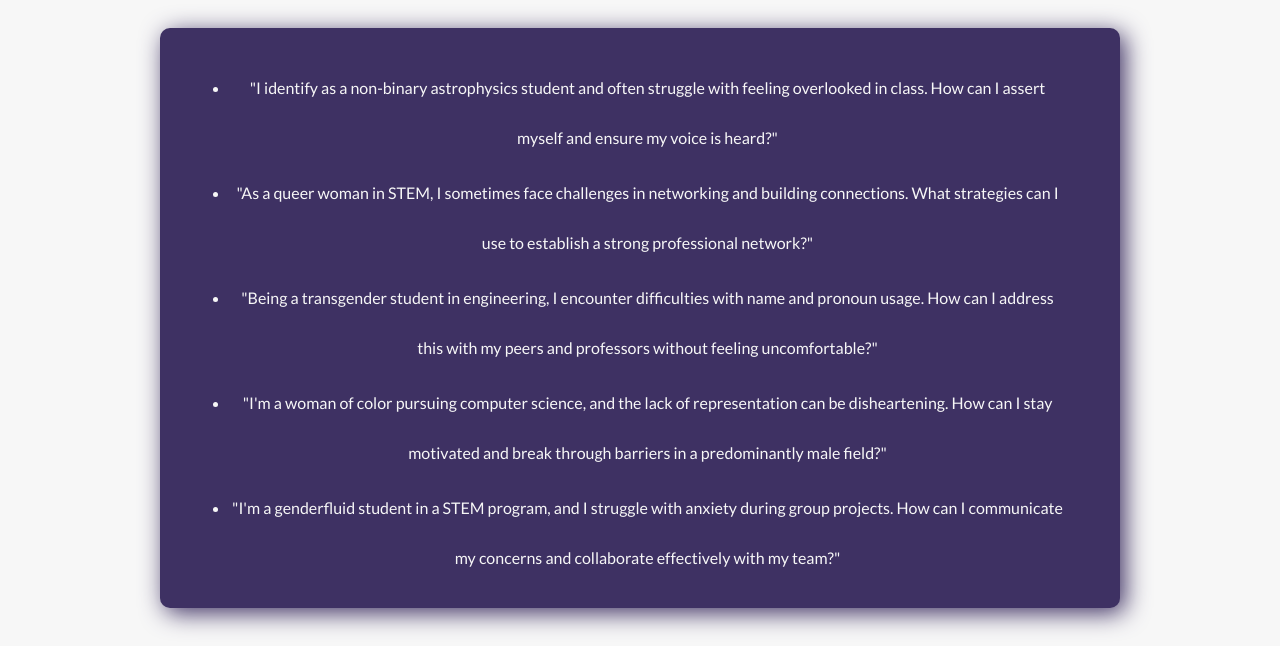
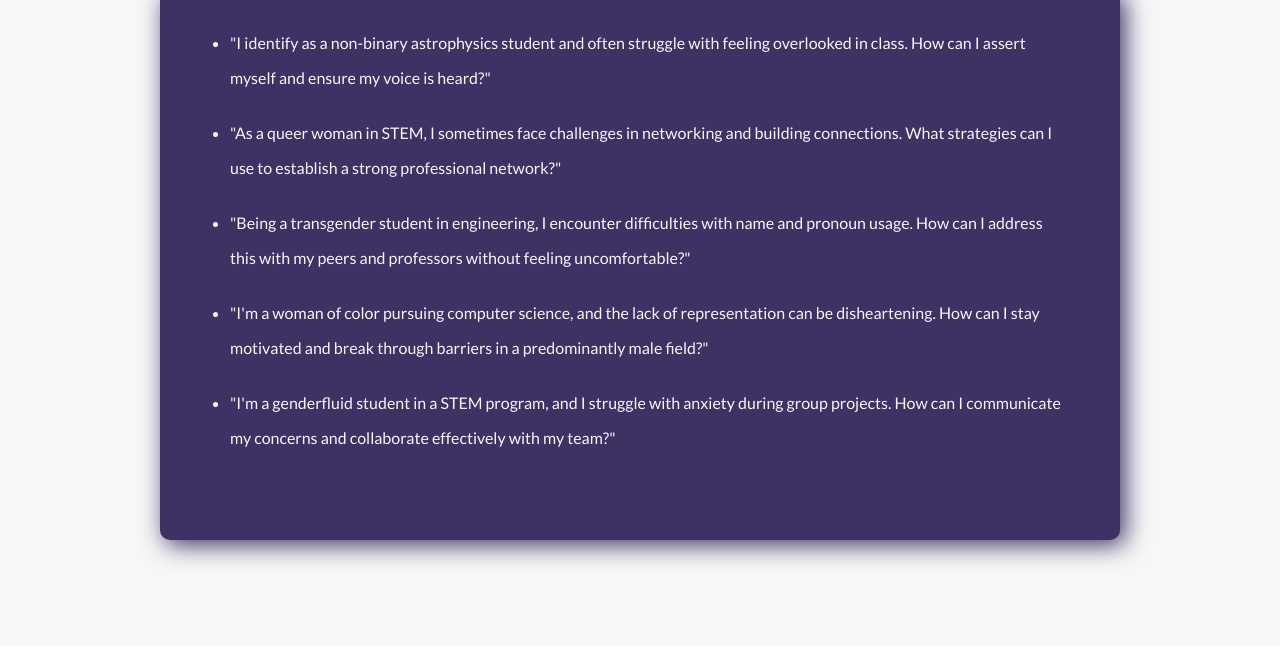
Before and after one commit to jjasminew/athenahacks24, a website: page ideas.html in a window 1280 px wide. Shown: the part 261-907 px from the top of the page. After the commit the page ends 871 px from the top, so only its background shows below. Drawn offline with Linux system fonts and the light colour scheme.

Commit message:
finalized css edits

```diff
--- a/ideas.css
+++ b/ideas.css
@@ -4,7 +4,7 @@ body {
     color: #3E3163;
     text-align: center;
     gap: 20em;
-    padding: 30px;
+    margin-bottom: 70px;
 }
 
 .title {
@@ -30,7 +30,6 @@ body {
 
 .container{
     display: flex;
-
     justify-content: center;
     gap: 2em;
   }
@@ -38,10 +37,10 @@ body {
   .info{
     font-family: "Lato", sans-serif;
     color: #F7F7F7;
-    text-align: center;
     gap: 20em;
     font-size: 25px;
   }
+
   .ul {
     list-style-type: circle;
     margin: 0;
@@ -50,16 +49,18 @@ body {
 
   li{
     margin: 5px 0;
-    line-height: 50px;
+    line-height: 35px;
+    margin-bottom: 20px;
     margin-right: 25px;
     font-family: "Lato", sans-serif;
   }
+
   .shape{
-    text-align:center;
+    text-align: left;
     background-color:#3E3163;
     box-shadow: 5px 5px 25px #3E3163;
     width:900px;
-    height:560px;
+    height:530px;
     line-height:60px;
     color: #F7F7F7;
     padding: 10px 30px;
--- a/intro.css
+++ b/intro.css
@@ -21,9 +21,10 @@ body {
 }
 
 .bubbly-button{
+  font-family: "Lato";
   font-family: 'Helvetica', 'Arial', sans-serif;
   display: inline-block;
-  font-size: 1em;
+  font-size: 18px;
   padding: 1em 2em;
   margin-top: 50px;
  /* margin-bottom: 60px; */
@@ -101,7 +102,6 @@ body {
   }
 }
 
-
 @keyframes topBubbles {
   0%{
     background-position: 5% 90%, 10% 90%, 10% 90%, 15% 90%, 25% 90%, 25% 90%, 40% 90%, 55% 90%, 70% 90%;
```
